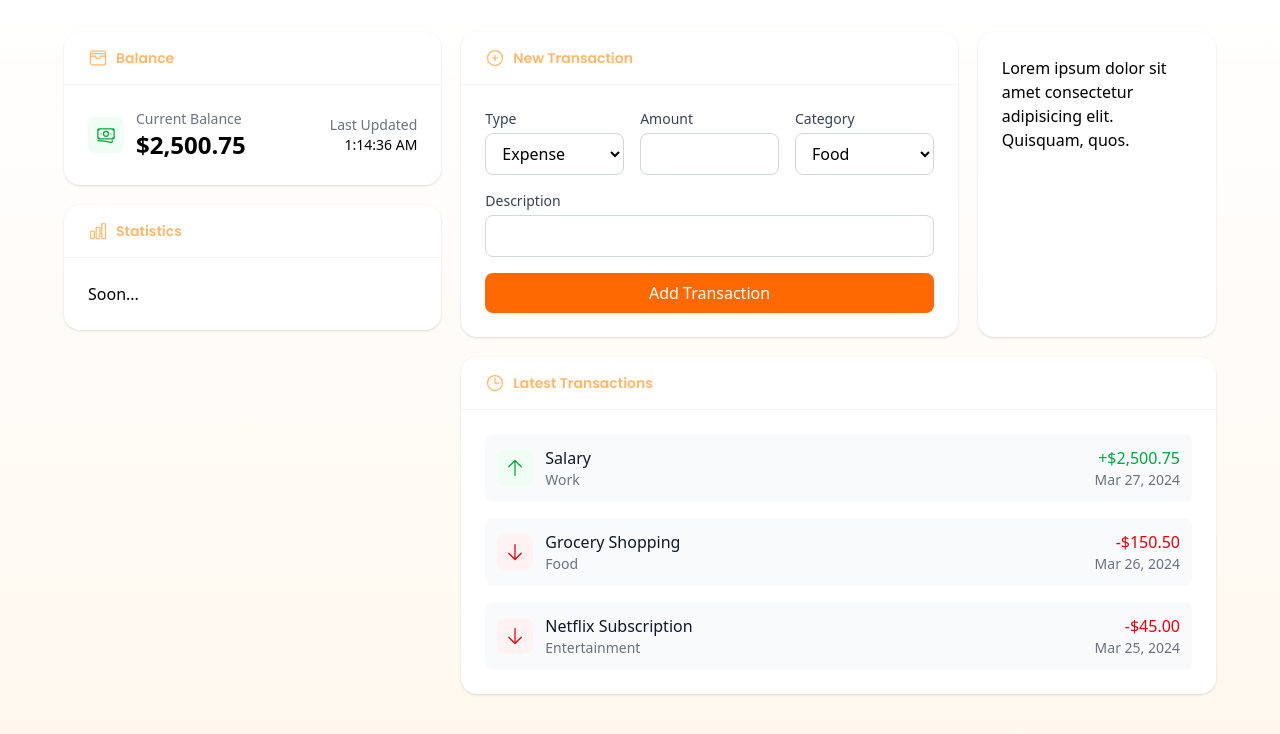
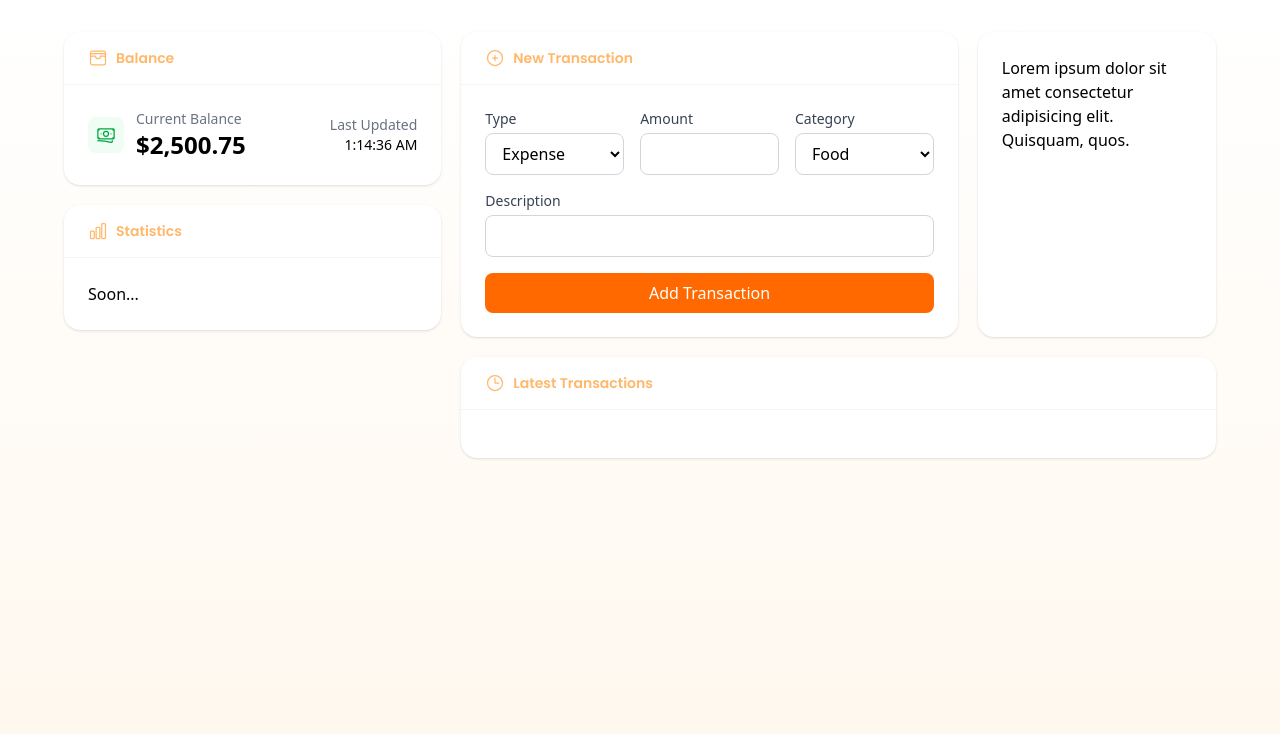
Before and after one commit to samuelfs96/my-personal-wallet-app, a React (Vite) app: page / in a window 1280 px wide. Shown: the top 734 px of the page. Built offline with nearby package versions, Linux system fonts and the light colour scheme.

Commit message:
feat: :sparkles: add logic to transactionform and show lastest transactions

```diff
--- a/src/App.tsx
+++ b/src/App.tsx
@@ -1,37 +1,17 @@
 import { Balance, Card, TransactionForm, Transactions } from '@/components';
 import { WalletIcon, ChartBarIcon, PlusCircleIcon, ClockIcon } from '@heroicons/react/24/outline';
 import '@/App.css';
+import { useDispatch, useSelector } from 'react-redux';
+import { RootState } from '@/store';
 import { Transaction } from '@/models';
-import { TransactionType } from '@/models/transactionTypes';
-
-const sampleTransactions: Transaction[] = [
-  {
-    id: '1',
-    type: TransactionType.INCOME,
-    amount: 2500.75,
-    description: 'Salary',
-    date: 'Mar 27, 2024',
-    category: 'Work',
-  },
-  {
-    id: '2',
-    type: TransactionType.EXPENSE,
-    amount: 150.5,
-    description: 'Grocery Shopping',
-    date: 'Mar 26, 2024',
-    category: 'Food',
-  },
-  {
-    id: '3',
-    type: TransactionType.EXPENSE,
-    amount: 45.0,
-    description: 'Netflix Subscription',
-    date: 'Mar 25, 2024',
-    category: 'Entertainment',
-  },
-];
+import { addTransaction } from '@/store/slices/transactionsSlice';
 
 function App() {
+  const transactions = useSelector((state: RootState) => state.transactions.transactions);
+  const dispatch = useDispatch();
+  const submitTransaction = (transaction: Omit<Transaction, 'id' | 'date'>) => {
+    dispatch(addTransaction(transaction));
+  };
   return (
     <div className="min-h-screen bg-gradient-to-b from-white to-orange-50 py-8 px-4">
       <div className="max-w-6xl mx-auto">
@@ -51,14 +31,14 @@ function App() {
                 title="New Transaction"
                 icon={<PlusCircleIcon className="w-5 h-5" />}
               >
-                <TransactionForm onSubmit={() => {}} />
+                <TransactionForm onSubmit={submitTransaction} />
               </Card>
               <Card>
                 <p>Lorem ipsum dolor sit amet consectetur adipisicing elit. Quisquam, quos.</p>
               </Card>
             </div>
             <Card title="Latest Transactions" icon={<ClockIcon className="w-5 h-5" />}>
-              <Transactions transactions={sampleTransactions} />
+              <Transactions transactions={transactions} />
             </Card>
           </div>
         </div>
--- a/src/components/TransactionForm.tsx
+++ b/src/components/TransactionForm.tsx
@@ -22,10 +22,13 @@ export const TransactionForm: React.FC<TransactionFormProps> = ({ onSubmit }) =>
 
   const handleSubmit = (e: React.FormEvent) => {
     e.preventDefault();
-    onSubmit({
+    const transaction = {
       ...formData,
       amount: parseFloat(formData.amount),
-    });
+    };
+
+    onSubmit(transaction);
+
     setFormData({
       type: TransactionType.EXPENSE,
       amount: '',
--- a/src/main.tsx
+++ b/src/main.tsx
@@ -2,9 +2,9 @@ import React from 'react';
 import ReactDOM from 'react-dom/client';
 import { Provider } from 'react-redux';
 import { PersistGate } from 'redux-persist/integration/react';
-import { store, persistor } from './store';
-import App from './App';
-import './index.css';
+import { store, persistor } from '@/store';
+import App from '@/App';
+import '@/index.css';
 
 ReactDOM.createRoot(document.getElementById('root')!).render(
   <React.StrictMode>
```
